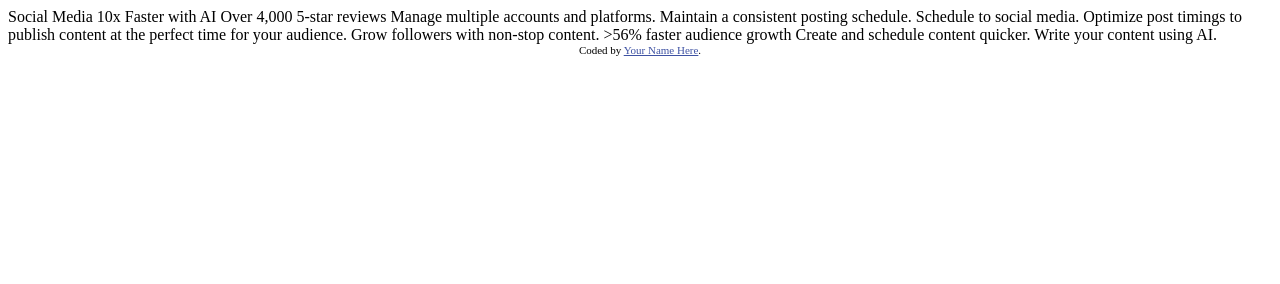
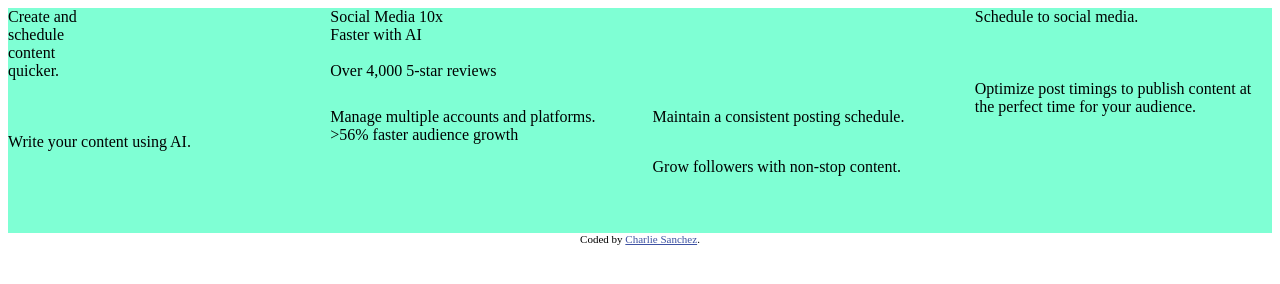
Before and after one commit to el3ctric-mol3cul4r/Sanchez-CTI110-FinalProject, a plain HTML site: page bento-grid-main/bento-grid-main/index.html in a window 1280 px wide. Drawn offline with Linux system fonts and the light colour scheme.

Commit message:
tried working on page layout

```diff
--- a/bento-grid-main/bento-grid-main/index.html
+++ b/bento-grid-main/bento-grid-main/index.html
@@ -5,6 +5,7 @@
   <meta name="viewport" content="width=device-width, initial-scale=1.0"> <!-- displays site properly based on user's device -->
 
   <link rel="icon" type="image/png" sizes="32x32" href="./assets/images/favicon-32x32.png">
+  <link rel="stylesheet" href="styles.css">
 
   <title>CTI-110 Final Project | Bento grid</title>
 
@@ -16,26 +17,45 @@
 </head>
 <body>
 
-  Social Media 10x Faster with AI
-  Over 4,000 5-star reviews
+  <div class="parent">
+      <div class="item1">
+        Create and <br>
+        schedule <br>
+        content <br>
+        quicker.
+      </div>
 
-  Manage multiple accounts and platforms.
+      <div class="item2">
+        Social Media 10x <br>
+        Faster with AI <br><br>
+        Over 4,000 5-star reviews
+      </div>
 
-  Maintain a consistent posting schedule.
+      <div class="item3">
+          Schedule to social media. <br><br><br><br>
+          Optimize post timings to publish content at the perfect time for your audience.
+      </div>
 
-  Schedule to social media.
-  Optimize post timings to publish content at the perfect time for your audience.
+      <div class="item4">
+        Write your content using AI.
+      </div>
 
-  Grow followers with non-stop content.
+      <div class="item5">
+        Manage multiple accounts and platforms.
+        >56% faster audience growth
+      </div>
 
-  >56% faster audience growth
+      <div class="item6">
+        Maintain a consistent posting schedule.
+      </div>
 
-  Create and schedule content quicker.
+      <div class="item7">
+        Grow followers with non-stop content.
+      </div>
+  </div>
 
-  Write your content using AI.
-
-  <div class="attribution">
-    Coded by <a href="#">Your Name Here</a>.
-  </div>
+    <div class="attribution">
+      Coded by <a href="#">Charlie Sanchez</a>.
+    </div>
 </body>
 </html>
--- /dev/null
+++ b/bento-grid-main/bento-grid-main/styles.css
@@ -0,0 +1,48 @@
+
+.parent {
+    display: grid;
+    grid-template-columns: repeat(4, 1fr);
+    grid-template-rows: repeat(10, 1fr);
+    gap: 25px;
+    background-color:aquamarine;
+}
+
+.item1 {
+    grid-row: span 5 / span 5;
+}
+
+.item2 {
+    grid-column: span 2 / span 2;
+    grid-row: span 4 / span 4;
+}
+
+.item7 {
+    grid-column: span 2 / span 2;
+    grid-row: span 4 / span 4;
+    grid-column-start: 3;
+    grid-row-start: 7;
+}
+
+.item3 {
+    grid-row: span 6 / span 6;
+    grid-column-start: 4;
+    grid-row-start: 1;
+}
+
+.item4 {
+    grid-row: span 5 / span 5;
+    grid-column-start: 1;
+    grid-row-start: 6;
+}
+
+.item5 {
+    grid-row: span 6 / span 6;
+    grid-column-start: 2;
+    grid-row-start: 5;
+}
+
+.item6 {
+    grid-row: span 2 / span 2;
+    grid-column-start: 3;
+    grid-row-start: 5;
+}
```
Also changed, not shown: bento-grid-main/bento-grid-main/design/oglayout.png (added), bento-grid-main/bento-grid-main/gridlayout.txt (added), 2 other files.
